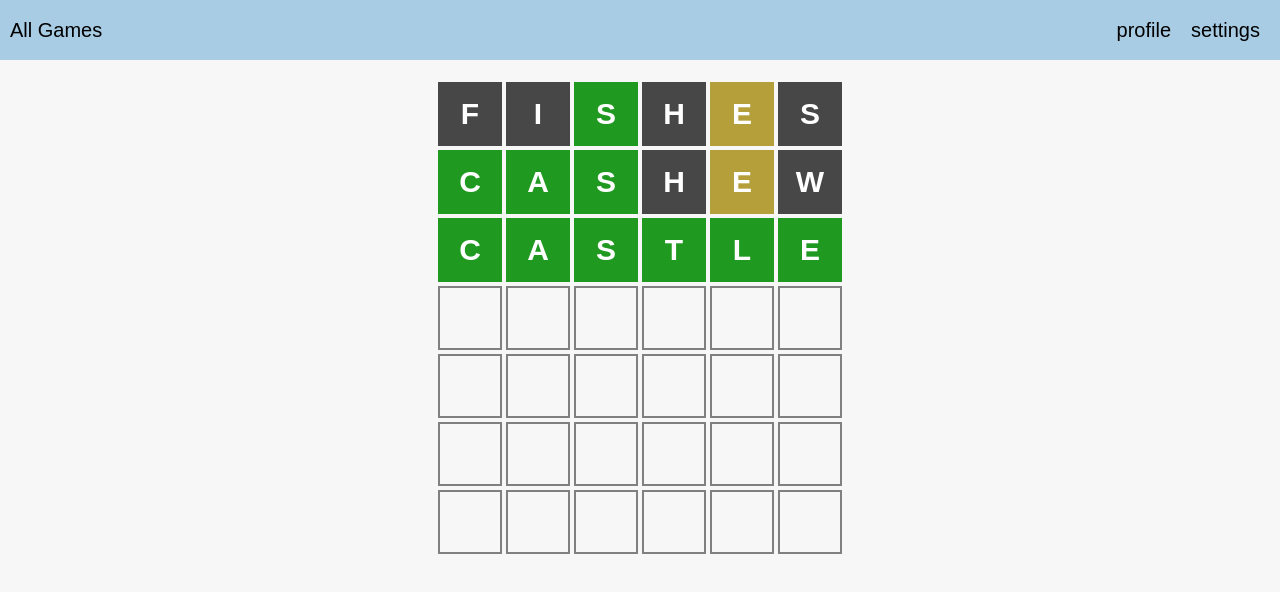
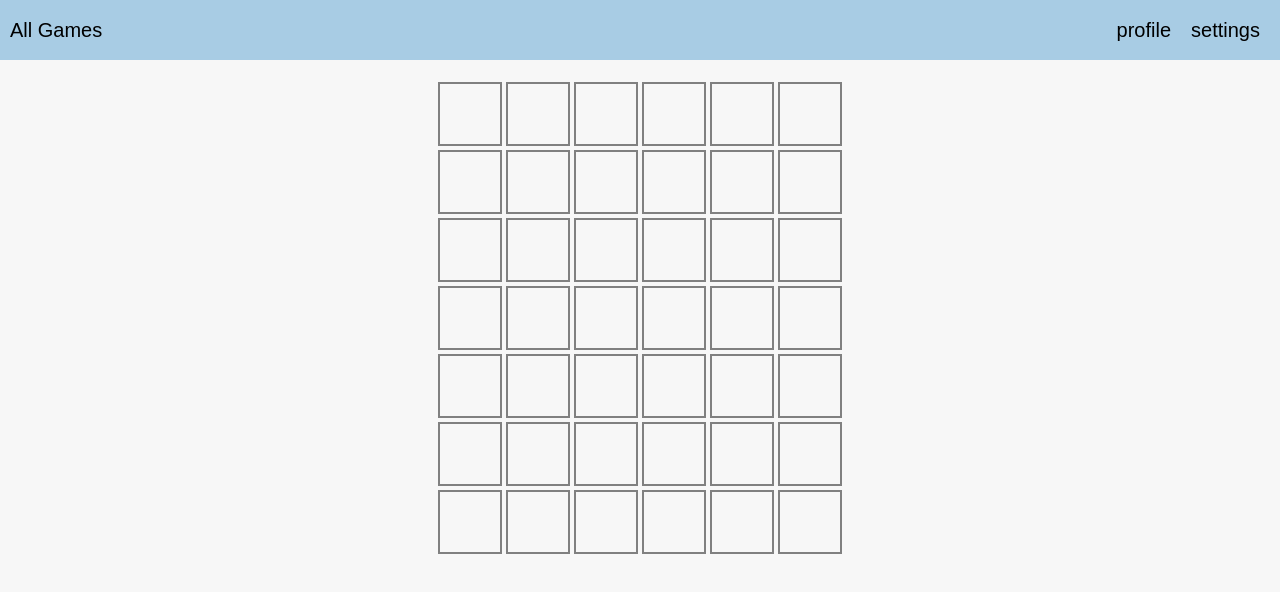
Before and after one commit to jypark5/games-hub, a React (Vite) app: page /wordle in a window 1280 px wide. Shown: the top 592 px of the page. Built offline with nearby package versions, Linux system fonts and the light colour scheme.

Commit message:
removed hard coded guesses

```diff
--- a/src/components/wordle/Wordle.jsx
+++ b/src/components/wordle/Wordle.jsx
@@ -6,7 +6,7 @@ const NUM_GUESSES = 7;
 
 export const Wordle = () => {
   const [solution] = useState("castle");
-  const [guesses, setGuesses] = useState(["fishes", "cashew", "castle"]);
+  const [guesses, setGuesses] = useState([]);
   const [currentGuess, setCurrentGuess] = useState("");
 
   useEffect(() => {
```
